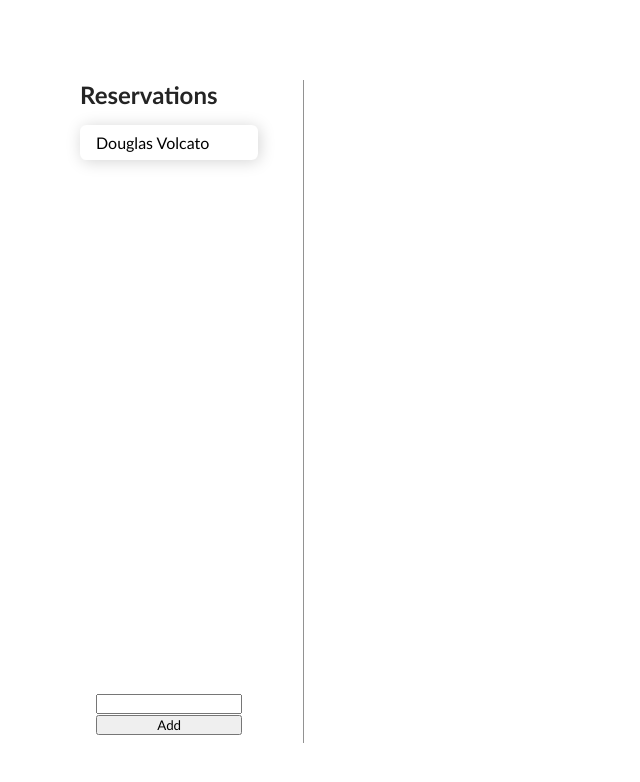
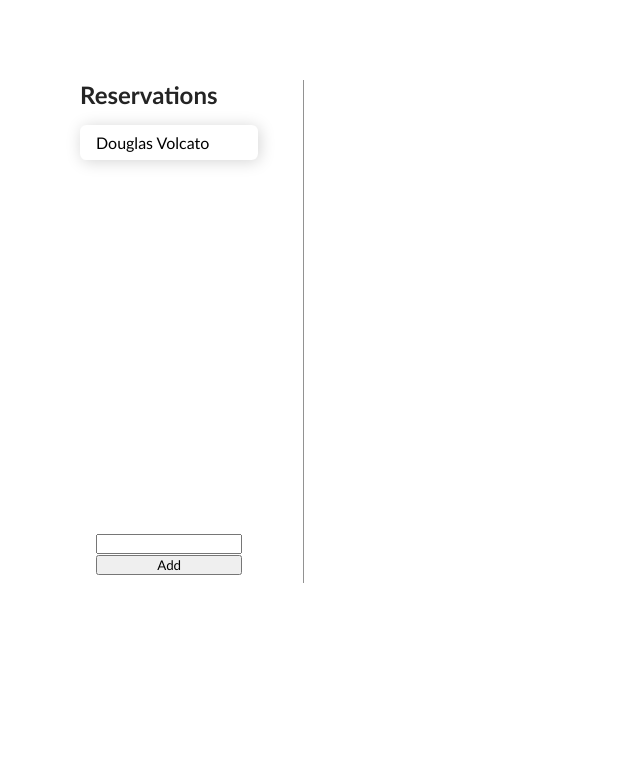
Before and after one commit to DouglasVolcato/react-redux, a React (Vite) app: page / in a window 1280 px wide. Shown: the top 782 px of the page, without its empty margins (0-640 px from the left). Built offline with nearby package versions, Linux system fonts and the light colour scheme.

Commit message:
Added reservation container min-height

```diff
--- a/src/App.css
+++ b/src/App.css
@@ -26,7 +26,7 @@
 }
 
 .reservation-cards-container {
-  min-height: 35rem;
+  min-height: 50vh;
 }
 
 .reservation-card-container {
```
